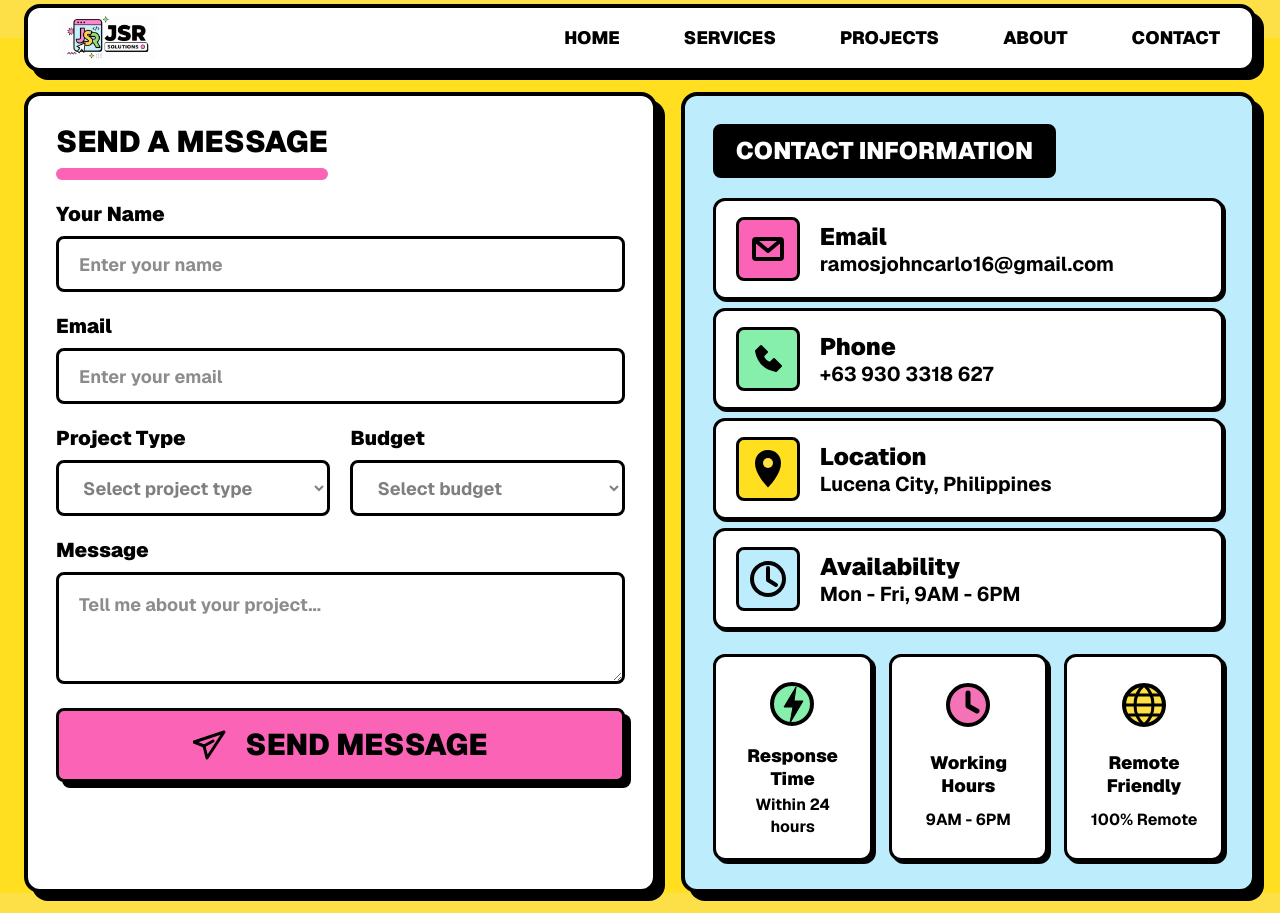
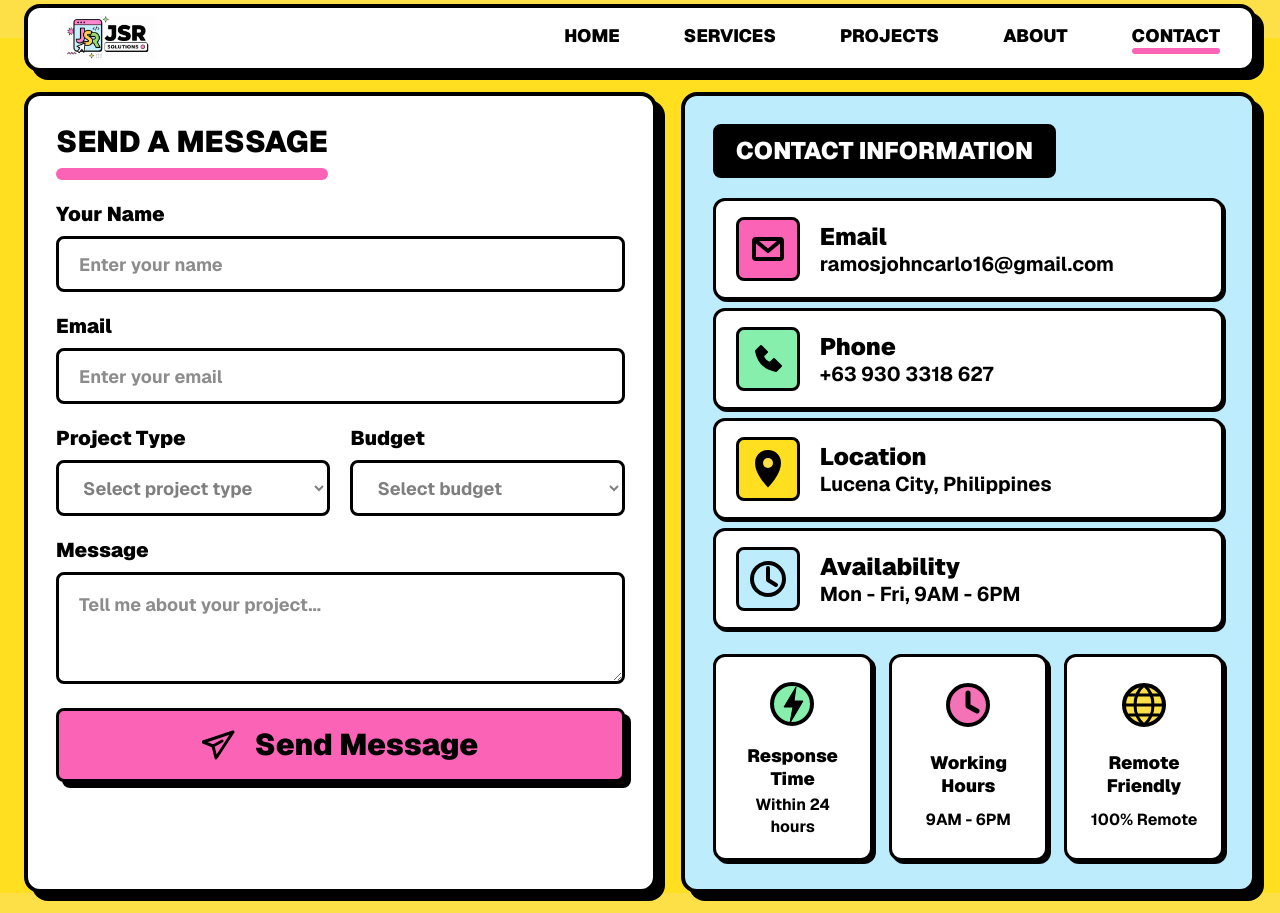
Before and after one commit to jork1216/portfolio2, a Next.js app: page /contact in a window 1280 px wide. Built offline with nearby package versions, Linux system fonts and the light colour scheme.

Commit message:
added forms and shit

```diff
--- a/app/contact/page.tsx
+++ b/app/contact/page.tsx
@@ -1,3 +1,4 @@
+import ContactForm from "@/components/ContactForm";
 import Navbar from "@/components/Navbar";
 
 const contactItems = [
@@ -59,77 +60,7 @@ export default function Contact() {
             <div className="mt-2 h-3 w-full rounded-full bg-pink-400"></div>
           </div>
 
-          <form className="grid gap-5">
-            <label className="grid gap-2 text-xl font-black max-[500px]:text-lg">
-              Your Name
-              <input
-                type="text"
-                placeholder="Enter your name"
-                className="h-14 rounded-lg border-3 border-black bg-white px-5 text-lg font-bold outline-none placeholder:text-black/45"
-              />
-            </label>
-
-            <label className="grid gap-2 text-xl font-black max-[500px]:text-lg">
-              Email
-              <input
-                type="email"
-                placeholder="Enter your email"
-                className="h-14 rounded-lg border-3 border-black bg-white px-5 text-lg font-bold outline-none placeholder:text-black/45"
-              />
-            </label>
-
-            <div className="grid gap-5 min-[650px]:grid-cols-[minmax(0,1fr)_minmax(0,1fr)]">
-              <label className="grid min-w-0 gap-2 text-xl font-black max-[500px]:text-lg">
-                Project Type
-                <select
-                  defaultValue=""
-                  className="h-14 w-full min-w-0 rounded-lg border-3 border-black bg-white px-5 text-lg font-bold text-black/50 outline-none"
-                >
-                  <option value="" disabled>
-                    Select project type
-                  </option>
-                  <option>Ecommerce Website</option>
-                  <option>Business Website</option>
-                  <option>Booking or Reservation System</option>
-                  <option>Inventory System</option>
-                  <option>Website Redesign</option>
-                  <option>Automation Services</option>
-                  <option>Other</option>
-                </select>
-              </label>
-
-              <label className="grid min-w-0 gap-2 text-xl font-black max-[500px]:text-lg">
-                Budget
-                <select
-                  defaultValue=""
-                  className="h-14 w-full min-w-0 rounded-lg border-3 border-black bg-white px-5 text-lg font-bold text-black/50 outline-none"
-                >
-                  <option value="" disabled>
-                    Select budget
-                  </option>
-                  <option>&#8369;5,000 - &#8369;10,000</option>
-                  <option>&#8369;10,000 - &#8369;20,000</option>
-                  <option>&#8369;20,000+</option>
-                </select>
-              </label>
-            </div>
-
-            <label className="grid gap-2 text-xl font-black max-[500px]:text-lg">
-              Message
-              <textarea
-                placeholder="Tell me about your project..."
-                className="min-h-28 resize-y rounded-lg border-3 border-black bg-white px-5 py-4 text-lg font-bold outline-none placeholder:text-black/45"
-              />
-            </label>
-
-            <button
-              type="button"
-              className="mt-1 inline-flex items-center justify-center gap-4 rounded-lg border-3 border-black bg-pink-400 px-6 py-4 text-3xl font-black uppercase shadow-[6px_6px_0_#000] transition-transform duration-200 hover:-translate-y-1 max-[500px]:text-2xl"
-            >
-              <SendIcon />
-              Send Message
-            </button>
-          </form>
+          <ContactForm />
         </div>
 
         <div className="relative min-w-0 rounded-2xl border-4 border-black bg-[#bdecfd] p-7 shadow-[8px_8px_0_#000] max-[500px]:p-4">
@@ -219,15 +150,6 @@ function ClockIcon() {
   );
 }
 
-function SendIcon() {
-  return (
-    <svg aria-hidden="true" className="h-9 w-9" viewBox="0 0 36 36" fill="none">
-      <path d="M31 5 14 31l-3-12-10-4z" fill="none" stroke="black" strokeWidth="3" strokeLinejoin="round" />
-      <path d="m11 19 9-5" stroke="black" strokeWidth="3" strokeLinecap="round" />
-    </svg>
-  );
-}
-
 function ResponseIcon() {
   return (
     <svg aria-hidden="true" className="h-14 w-14" viewBox="0 0 56 56" fill="none">
--- /dev/null
+++ b/components/ContactForm.tsx
@@ -0,0 +1,152 @@
+"use client";
+
+import { useEffect, useState, type FormEvent } from "react";
+
+export default function ContactForm() {
+  const [responseMessage, setResponseMessage] = useState("");
+  const [isSending, setIsSending] = useState(false);
+  const [cooldownSeconds, setCooldownSeconds] = useState(0);
+  const isSubmitDisabled = isSending || cooldownSeconds > 0;
+
+  useEffect(() => {
+    if (cooldownSeconds === 0) {
+      return;
+    }
+
+    const timer = window.setTimeout(() => {
+      setCooldownSeconds((seconds) => Math.max(seconds - 1, 0));
+    }, 1000);
+
+    return () => window.clearTimeout(timer);
+  }, [cooldownSeconds]);
+
+  async function handleSubmit(event: FormEvent<HTMLFormElement>) {
+    event.preventDefault();
+
+    if (isSubmitDisabled) {
+      return;
+    }
+
+    setResponseMessage("");
+    setIsSending(true);
+
+    const formData = new FormData(event.currentTarget);
+    const data = Object.fromEntries(formData);
+
+    try {
+      const response = await fetch("/api/send-email", {
+        method: "POST",
+        headers: {
+          "Content-Type": "application/json",
+        },
+        body: JSON.stringify(data),
+      });
+
+      const result = await response.json();
+      setResponseMessage(result.message ?? "Successfully sent!");
+      setCooldownSeconds(30);
+    } finally {
+      setIsSending(false);
+    }
+  }
+
+  return (
+    <form onSubmit={handleSubmit} className="grid gap-5">
+      <label className="grid gap-2 text-xl font-black max-[500px]:text-lg">
+        Your Name
+        <input
+          name="name"
+          type="text"
+          required
+          placeholder="Enter your name"
+          className="h-14 rounded-lg border-3 border-black bg-white px-5 text-lg font-bold outline-none placeholder:text-black/45"
+        />
+      </label>
+
+      <label className="grid gap-2 text-xl font-black max-[500px]:text-lg">
+        Email
+        <input
+          name="email"
+          type="email"
+          required
+          placeholder="Enter your email"
+          className="h-14 rounded-lg border-3 border-black bg-white px-5 text-lg font-bold outline-none placeholder:text-black/45"
+        />
+      </label>
+
+      <div className="grid gap-5 min-[650px]:grid-cols-[minmax(0,1fr)_minmax(0,1fr)]">
+        <label className="grid min-w-0 gap-2 text-xl font-black max-[500px]:text-lg">
+          Project Type
+          <select
+            name="project type"
+            defaultValue=""
+            className="h-14 w-full min-w-0 rounded-lg border-3 border-black bg-white px-5 text-lg font-bold text-black/50 outline-none"
+          >
+            <option value="" disabled>
+              Select project type
+            </option>
+            <option>Ecommerce Website</option>
+            <option>Business Website</option>
+            <option>Booking or Reservation System</option>
+            <option>Inventory System</option>
+            <option>Website Redesign</option>
+            <option>Automation Services</option>
+            <option>Other</option>
+          </select>
+        </label>
+
+        <label className="grid min-w-0 gap-2 text-xl font-black max-[500px]:text-lg">
+          Budget
+          <select
+            name="budget"
+            defaultValue=""
+            className="h-14 w-full min-w-0 rounded-lg border-3 border-black bg-white px-5 text-lg font-bold text-black/50 outline-none"
+          >
+            <option value="" disabled>
+              Select budget
+            </option>
+            <option>&#8369;5,000 - &#8369;10,000</option>
+            <option>&#8369;10,000 - &#8369;20,000</option>
+            <option>&#8369;20,000+</option>
+          </select>
+        </label>
+      </div>
+
+      <label className="grid gap-2 text-xl font-black max-[500px]:text-lg">
+        Message
+        <textarea
+          name="message"
+          placeholder="Tell me about your project..."
+          className="min-h-28 resize-y rounded-lg border-3 border-black bg-white px-5 py-4 text-lg font-bold outline-none placeholder:text-black/45"
+        />
+      </label>
+
+      <button
+        type="submit"
+        disabled={isSubmitDisabled}
+        className="mt-1 inline-flex items-center justify-center gap-4 rounded-lg border-3 border-black bg-pink-400 px-6 py-4 text-3xl font-black shadow-[6px_6px_0_#000] transition-transform duration-200 hover:-translate-y-1 disabled:cursor-not-allowed disabled:opacity-70 disabled:hover:translate-y-0 max-[500px]:text-2xl"
+      >
+        <SendIcon />
+        {isSending ? "Sending..." : cooldownSeconds > 0 ? `WAIT ${cooldownSeconds}s` : "Send Message"}
+      </button>
+
+      {responseMessage ? (
+        <p
+          role="status"
+          className="px-5 py-2 text-center text-xl font-black uppercase text-green-800"
+        >
+          {responseMessage}
+        </p>
+      ) : null}
+    </form>
+  );
+}
+
+function SendIcon() {
+  return (
+    <svg aria-hidden="true" className="h-9 w-9" viewBox="0 0 36 36" fill="none">
+      <path d="M31 5 14 31l-3-12-10-4z" fill="none" stroke="black" strokeWidth="3" strokeLinejoin="round" />
+      <path d="m11 19 9-5" stroke="black" strokeWidth="3" strokeLinecap="round" />
+    </svg>
+  );
+}
--- a/components/Navbar.tsx
+++ b/components/Navbar.tsx
@@ -2,10 +2,20 @@
 
 import Image from "next/image";
 import Link from "next/link";
+import { usePathname } from "next/navigation";
 import { useState } from "react";
 
 // Breakpoints: mobile 0-500px, tablet 501-1024px, desktop 1025px+.
+const navLinks = [
+  { href: "/", label: "HOME", icon: HomeIcon },
+  { href: "/services", label: "SERVICES", icon: ServicesIcon },
+  { href: "/projects", label: "PROJECTS", icon: ProjectsIcon },
+  { href: "/about", label: "ABOUT", icon: AboutIcon },
+  { href: "/contact", label: "CONTACT", icon: ContactIcon },
+];
+
 export default function Navbar() {
+  const pathname = usePathname();
   const [isMenuOpen, setIsMenuOpen] = useState(false);
 
   return (
@@ -28,11 +38,22 @@ export default function Navbar() {
         {/* Desktop links */}
         <div className="flex flex-wrap items-center gap-16 text-lg max-[1024px]:hidden">
           <section className="flex flex-wrap items-center gap-16 max-[1024px]:gap-8 max-[500px]:gap-4">
-            <Link href="/">HOME</Link>
-            <Link href="/services">SERVICES</Link>
-            <Link href="/projects">PROJECTS</Link>
-            <Link href="/about">ABOUT</Link>
-            <Link href="/contact">CONTACT</Link>
+            {navLinks.map((link) => {
+              const isActive = pathname === link.href;
+
+              return (
+                <Link
+                  key={link.href}
+                  href={link.href}
+                  aria-current={isActive ? "page" : undefined}
+                  className={`relative inline-flex pb-1 after:absolute after:bottom-0 after:left-0 after:h-1.5 after:w-full after:origin-left after:rounded-full after:bg-pink-400 after:transition-transform after:content-[''] ${
+                    isActive ? "after:scale-x-100" : "after:scale-x-0"
+                  }`}
+                >
+                  {link.label}
+                </Link>
+              );
+            })}
           </section>
         </div>
 
@@ -62,61 +83,32 @@ export default function Navbar() {
 
           {/* Menu links */}
           <div className="mt-16 flex flex-col gap-3">
+            {navLinks.map((link) => {
+              const isActive = pathname === link.href;
+              const Icon = link.icon;
+
+              return (
                 <Link
-              href="/"
+                  key={link.href}
+                  href={link.href}
                   onClick={() => setIsMenuOpen(false)}
+                  aria-current={isActive ? "page" : undefined}
                   className="flex items-center justify-between rounded-lg border-3 border-black bg-white px-5 py-4 text-xl shadow-[4px_4px_0_#000]"
                 >
                   <span className="flex items-center gap-4">
-                <HomeIcon />
-                <span>HOME</span>
+                    <Icon />
+                    <span
+                      className={`relative inline-flex pb-1 after:absolute after:bottom-0 after:left-0 after:h-1.5 after:w-full after:origin-left after:rounded-full after:bg-pink-400 after:transition-transform after:content-[''] ${
+                        isActive ? "after:scale-x-100" : "after:scale-x-0"
+                      }`}
+                    >
+                      {link.label}
+                    </span>
                   </span>
                   <ArrowIcon />
                 </Link>
-            <Link
-              href="/services"
-              onClick={() => setIsMenuOpen(false)}
-              className="flex items-center justify-between rounded-lg border-3 border-black bg-white px-5 py-4 text-xl shadow-[4px_4px_0_#000]"
-            >
-              <span className="flex items-center gap-4">
-                <ServicesIcon />
-                <span>SERVICES</span>
-              </span>
-              <ArrowIcon />
-            </Link>
-            <Link
-              href="/projects"
-              onClick={() => setIsMenuOpen(false)}
-              className="flex items-center justify-between rounded-lg border-3 border-black bg-white px-5 py-4 text-xl shadow-[4px_4px_0_#000]"
-            >
-              <span className="flex items-center gap-4">
-                <ProjectsIcon />
-                <span>PROJECTS</span>
-              </span>
-              <ArrowIcon />
-            </Link>
-            <Link
-              href="/about"
-              onClick={() => setIsMenuOpen(false)}
-              className="flex items-center justify-between rounded-lg border-3 border-black bg-white px-5 py-4 text-xl shadow-[4px_4px_0_#000]"
-            >
-              <span className="flex items-center gap-4">
-                <AboutIcon />
-                <span>ABOUT</span>
-              </span>
-              <ArrowIcon />
-            </Link>
-            <Link
-              href="/contact"
-              onClick={() => setIsMenuOpen(false)}
-              className="flex items-center justify-between rounded-lg border-3 border-black bg-white px-5 py-4 text-xl shadow-[4px_4px_0_#000]"
-            >
-              <span className="flex items-center gap-4">
-                <ContactIcon />
-                <span>CONTACT</span>
-              </span>
-              <ArrowIcon />
-            </Link>
+              );
+            })}
             <Link
               href="/contact"
               onClick={() => setIsMenuOpen(false)}
```
Also changed, not shown: app/api/send-email/route.js (added, +12 -0 lines), 2 other files (tests, documents, lock files or other folders). Lines whose indentation alone changed are shown as unchanged.
